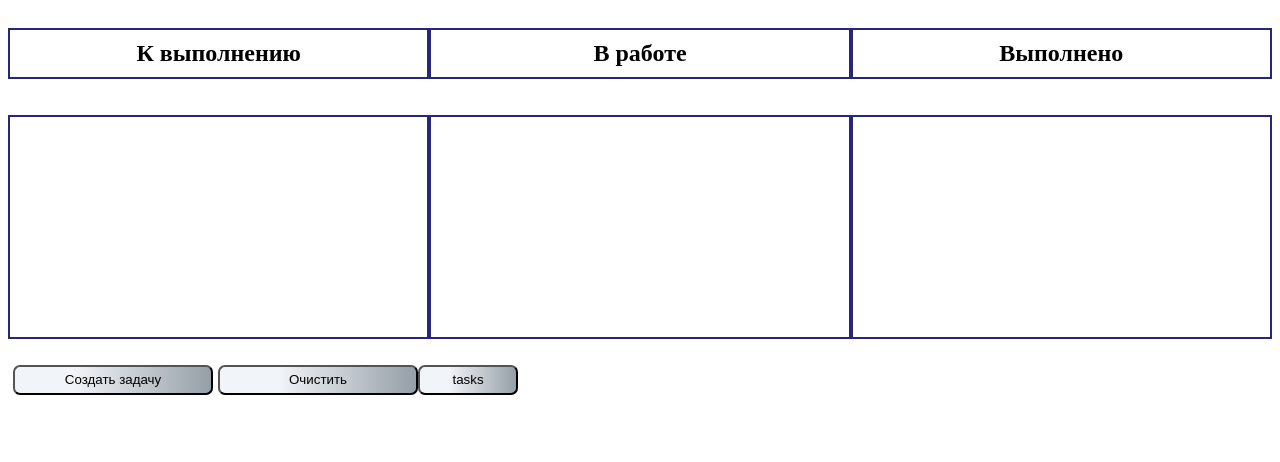
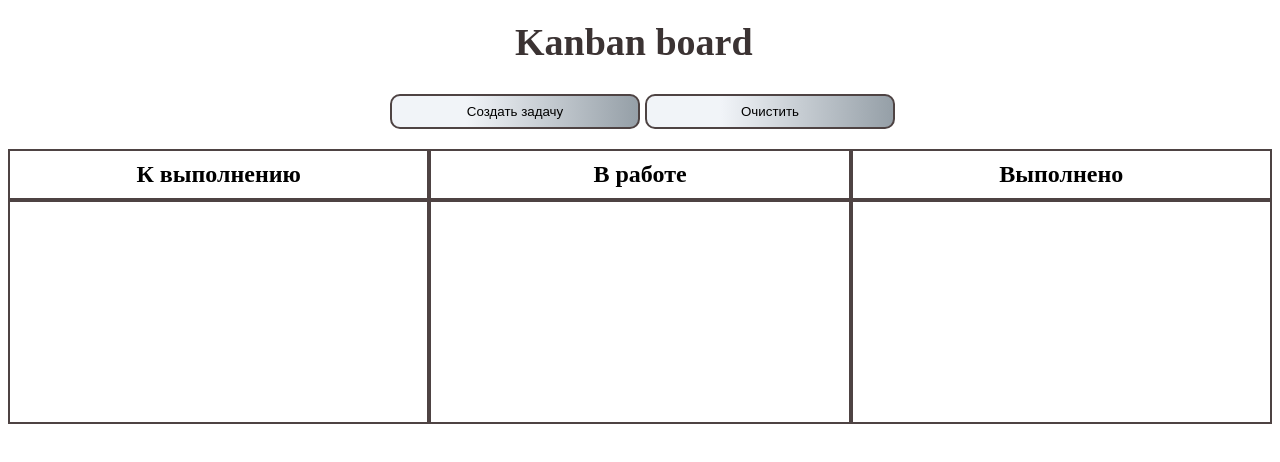
Before and after one commit to Viacheslav89/kanban, a Vue app: page / in a window 1280 px wide. Shown: the top 462 px of the page. Built offline with nearby package versions, Linux system fonts and the light colour scheme.

Commit message:
add deadline task

```diff
--- a/src/App.vue
+++ b/src/App.vue
@@ -1,5 +1,12 @@
 <template>
   <div class="board">
+    <h1 class="kanban_title">Kanban board</h1>
+    <div class="board__btn_wrapper">
+      <button class="board__btn btn" @click="toggleForm()">
+        Создать задачу
+      </button>
+      <button class="board__btn btn" @click="clearTasks()">Очистить</button>
+    </div>
     <div class="board__column board__title--wrapper">
       <h2 class="board__title">К выполнению</h2>
       <h2 class="board__title">В работе</h2>
@@ -8,42 +15,55 @@
     <div class="board__column board__desk--wrapper">
       <ul v-for="column in taskColumns" :key="column" class="board__desk">
         <li
-          v-for="(task, idx) in renderTask(column)"
+          v-for="task in renderTask(column)"
           :key="task.id"
-          class="board__task"
           :class="{
+            board__task: true,
             board__task_blue: task.type === 'Задача',
             board__task_red: task.type === 'Баг',
             board__task_completed: column === 'Выполнено',
           }"
         >
-          <div class="board__wrapper-desk">
-            <h3 class="board__task-title">{{ task.name }}</h3>
-            <p>{{ task.desk }}</p>
-            <p>{{ task.deadline }}</p>
-            <p>{{ task.user }}</p>
+          <div class="board__task_wrapper">
+            <h3 class="board__task_title">{{ task.name }}</h3>
+            <p class="board__task_desk">{{ task.desk }}</p>
+            <div class="board__task_deadline_wrapper">
+              <p
+                :class="{
+                  board__task_deadline: true,
+                  board__task_deadline_end: (Date.parse(task.deadline) + 86400000) < new Date().getTime() && column !== 'Выполнено',
+                }"
+              >
+                {{ task.deadline }}
+              </p>
+              <b v-if="column === 'Выполнено'" class="board__task_ready">
+                Завершено
+              </b>
+            </div>
+            <p class="board__task_user">{{ task.user }}</p>
 
-            <select name="" id="" v-model="task.status">
+            <select
+              name=""
+              id=""
+              v-model="task.status"
+              class="board__task_status"
+            >
               <option value="К выполнению">К выполнению</option>
               <option value="В работе">В работе</option>
               <option value="Выполнено">Выполнено</option>
             </select>
-            <b v-if="column === 'Выполнено'">Завершено</b>
           </div>
-          <div class="board__wrapper_btn">
-            <button class="board__changeTask btn" @click="editTask(idx)">
+          <div class="board__task_wrapper_btn">
+            <button class="board__task_change btn" @click="editTask(task)">
               ..
             </button>
-            <button class="board__deleteTask btn" @click="removeTask(idx)">
-              X
+            <button class="board__task_delete btn" @click="removeTask(task)">
+              Х
             </button>
           </div>
         </li>
       </ul>
     </div>
-    <button class="board__btn btn" @click="toggleForm()">Создать задачу</button>
-    <button class="board__btn btn" @click="clearTasks()">Очистить</button>
-    <button class="form__btn btn" @click="console.log(tasks)">tasks</button>
   </div>
 
   <div class="form" v-if="isOpenForm">
@@ -73,18 +93,18 @@
           v-model="task.deadline"
           class="form__input"
           type="date"
-          :min="newData"
           max="2026-12-31"
         />
       </p>
 
       <div class="form__select--wrapper">
         <select class="form__select" name="select" v-model="task.type">
-          <option value="Задача" selected>Задача</option>
+          <option value="Задача">Задача</option>
           <option value="Баг">Баг</option>
         </select>
 
         <select class="form__select" name="select" v-model="task.user">
+          <option value="Не назначен">Не назначен</option>
           <option value="Johnny Depp">Johnny Depp</option>
           <option value="Leonardo DiCaprio">Leonardo DiCaprio</option>
           <option value="Beb Affleck">Ben Affleck</option>
@@ -99,14 +119,17 @@
   </div>
 </template>
 
+
+
+
 <script setup lang="ts">
-import { ref, computed } from "vue";
+import { ref, watch } from "vue";
 // import AppForm from "./components/AppForm.vue";
 // import AppBoard from "./components/AppForm.vue";
 interface Task {
   name: string;
   desk: string;
-  deadline: string;
+  deadline: string,
   type: string;
   user: string;
   status: string;
@@ -114,42 +137,38 @@ interface Task {
   isEdit: boolean;
 }
 
-let tasks = ref<Array<Task>>(JSON.parse(localStorage.getItem("myform")) || []);
-
-const taskColumns = ["К выполнению", "В работе", "Выполнено"];
-
-const isOpenForm = ref(false);
-const newData = new Date().toISOString().slice(0, 10);
-
-function renderTask(column) {
-  return tasks.value.filter((task) => task.status === column);
-}
-
-let currentTaskIdx = 0;
-
 const initTask: Task = {
   name: "",
   desk: "",
-  deadline: newData,
-  type: "",
-  user: "",
+  deadline: new Date().toISOString().slice(0, 10),
+  type: "Задача",
+  user: "Не назначен",
   status: "К выполнению",
   id: 0,
   isEdit: false,
 };
 
+let tasks = ref<Array<Task>>(JSON.parse(localStorage.getItem("myform")) || []);
+
+const taskColumns = ["К выполнению", "В работе", "Выполнено"];
+const isOpenForm = ref(false);
+let currentTaskIdx = 0;
 let task = ref(initTask);
 
-function clearTasks() {
+function renderTask(column: string): Task[] {
+  return tasks.value.filter((task) => task.status === column);
+}
+
+function clearTasks(): void {
   tasks.value = [];
   localStorage.clear();
 }
 
-function toggleForm() {
+function toggleForm(): void {
   isOpenForm.value = !isOpenForm.value;
 }
 
-function createTask() {
+function createTask(): void {
   task.value = { ...initTask };
 
   initTask.isEdit
@@ -160,40 +179,44 @@ function createTask() {
   task.value.isEdit = false;
   task = ref(initTask);
   сancelForm();
-  updateStorage();
 }
 
-function removeTask(idx) {
-  tasks.value.splice(idx, 1);
-  updateStorage();
+function removeTask(currentTask: Task): void {
+  currentTaskIdx = tasks.value.indexOf(currentTask);
+  tasks.value.splice(currentTaskIdx, 1);
 }
 
-function editTask(idx) {
-  toggleForm();
+function editTask(currentTask: Task): void {
   for (let key in task.value) {
-    task.value[key] = tasks.value[idx][key];
+    task.value[key] = currentTask[key];
   }
 
   task.value.isEdit = true;
-  currentTaskIdx = idx;
+  currentTaskIdx = tasks.value.indexOf(currentTask);
+  toggleForm();
 }
 
-function сancelForm() {
+function сancelForm(): void {
   task.value.isEdit = false;
   toggleForm();
   claerForm();
 }
 
-function claerForm() {
+function claerForm(): void {
   task.value.name = "";
   task.value.desk = "";
 }
 
-function updateStorage() {
+function updateStorage(): void {
   let storageTasks = JSON.parse(localStorage.getItem("myform"));
   if (!storageTasks) storageTasks = tasks.value;
 
   storageTasks = JSON.parse(JSON.stringify(tasks));
   localStorage.setItem("myform", JSON.stringify(tasks.value));
 }
+
+watch(tasks.value, () => {
+  updateStorage();
+});
+
 </script>
--- a/src/assets/main.scss
+++ b/src/assets/main.scss
@@ -1,18 +1,43 @@
+$color-border: rgb(78, 67, 67);
 
+.board {
+  border-collapse: collapse
+}
+
+.kanban_title {
+  margin: 20px auto 10px auto;
+  width: 250px;
+  font-size: 38px;
+  color: rgb(59, 51, 51);
+}
+
+.board__btn_wrapper {
+  width: 510px;
+  padding: 10px;
+  margin: 0 auto;
+  display: flex;
+  justify-content: space-between;
+}
 
 .btn {
-  width: 100px;
-  height: 30px;
-  border-radius: 7px;
+  border-radius: 8px;
   background: linear-gradient(90deg, rgb(241, 244, 248) 30%, rgb(149, 159, 167) 100%);
   color: black;
   cursor: pointer;
+  border: 2px solid $color-border;
 
   &:hover {
-    // opacity: 85%;
-    // background-color: linear-gradient(90deg, grey, green);
     transform: scale(1.03);
   }
+}
+
+.board__btn {
+  margin-top: 10px;
+  margin-left: 5px;
+  margin-bottom: 10px;
+  border-radius: 10px;
+  height: 35px;
+  width: 250px;
 }
 
 .board__column {
@@ -24,20 +49,27 @@
 .board__title {
   width: 100%;
   padding: 10px;
+  margin: 0;
   text-align: center;
-  border: 2px solid rgb(38, 38, 124);
+  border: 2px solid $color-border;
 }
 
 .board__desk {
   width: 100%;
   padding: 10px;
-  border: 2px solid rgb(38, 38, 124);
+  margin: 0;
+  border: 2px solid $color-border;
   min-height: 200px;
+
 }
 
 .board__task {
   background-color: rgb(132, 132, 218);
   list-style: none;
+  display: flex;
+  justify-content: space-between;
+  margin-bottom: 10px;
+  border-radius: 5px;
 
   &_blue {
     background-color: rgb(85, 108, 243);
@@ -49,45 +81,68 @@
     list-style: none;
   }
 
-  &_completed p {
+  &_completed &_title, &_completed &_desk {
     text-decoration: line-through;
-
-  }
   }
 
-.board__task {
-  display: flex;
-  justify-content: space-between;
-  margin-bottom: 10px;
-  border-radius: 5px;
-}
-
-.board__wrapper-desk {
+  &_wrapper {
     padding-left: 10px;
   }
 
-.board__wrapper_btn {
+  &_wrapper_btn {
     display: flex;
     justify-content: space-between;
     margin: 5px;
   }
 
-.board__deleteTask {
+  &_delete {
     width: 25px;
     height: 25px;
-  margin-left: 5px;
+    margin-left: 3px;
   }
 
-.board__changeTask {
+  &_change {
     width: 25px;
     height: 25px;
   }
 
-.board__btn {
-  margin-top: 10px;
-  margin-left: 5px;
-  width: 200px;
+  &_deadline_wrapper {
+    margin: 0;
+    display: flex;
+    justify-content: space-between;
   }
+
+  &_deadline {
+    margin: 0;
+    padding: 0;
+  }
+
+  &_ready {
+    margin: 0;
+    margin-left: 15px;
+    padding: 0;
+    color: rgb(137, 240, 96);
+    font-size: 18px;
+  }
+
+  &_deadline_end {
+    background-color: rgb(128, 33, 33);
+    padding: 5px;
+    border-radius: 7px;
+  }
+
+  &_status {
+    margin-bottom: 8px;
+    border: 1px solid black;
+    border-radius: 5px;
+    padding: 2px;
+    background: linear-gradient(90deg, rgb(241, 244, 248) 30%, rgb(149, 159, 167) 100%);
+  }
+
+}
+
+
+
 
 
 
@@ -156,3 +211,9 @@
   justify-content: center;
   gap: 10px
 }
+
+.form__btn {
+  border-radius: 10px;
+  height: 30px;
+  width: 200px;
+}
```
Lines whose indentation alone changed are shown as unchanged.
